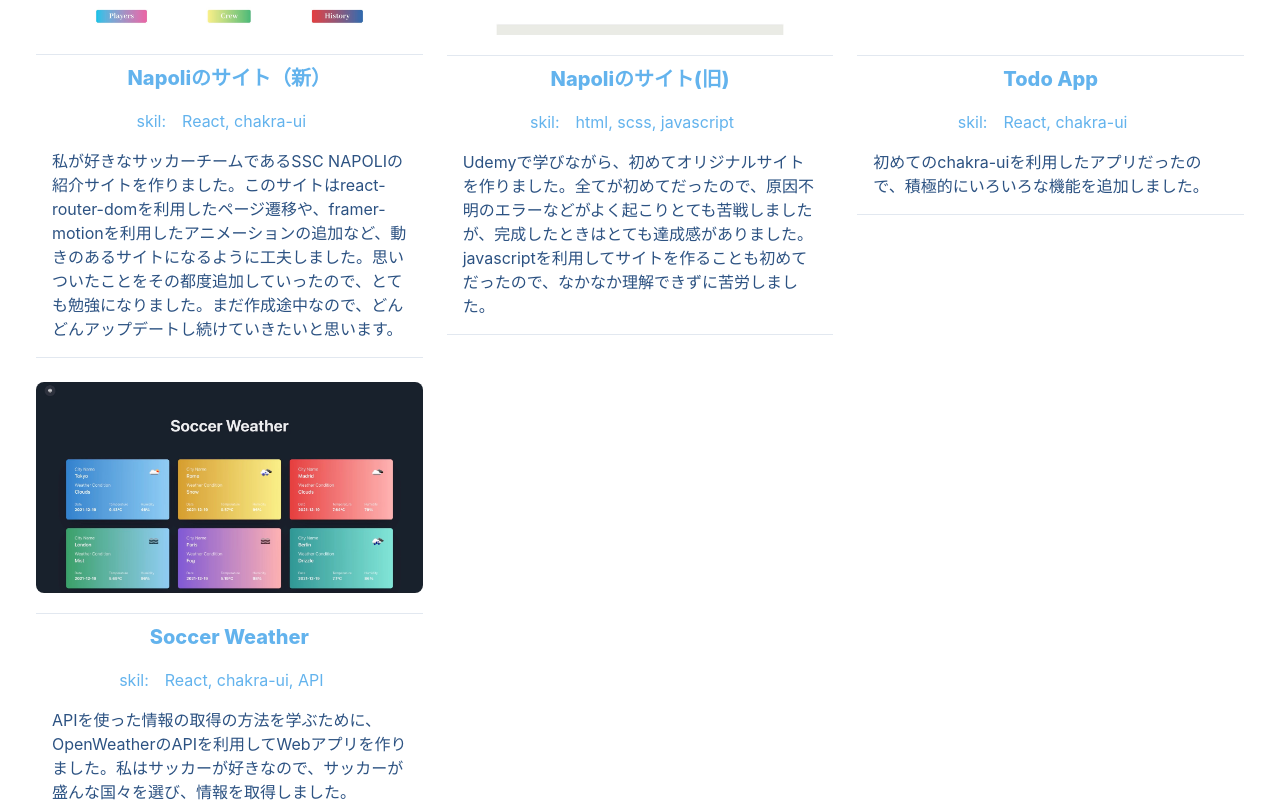
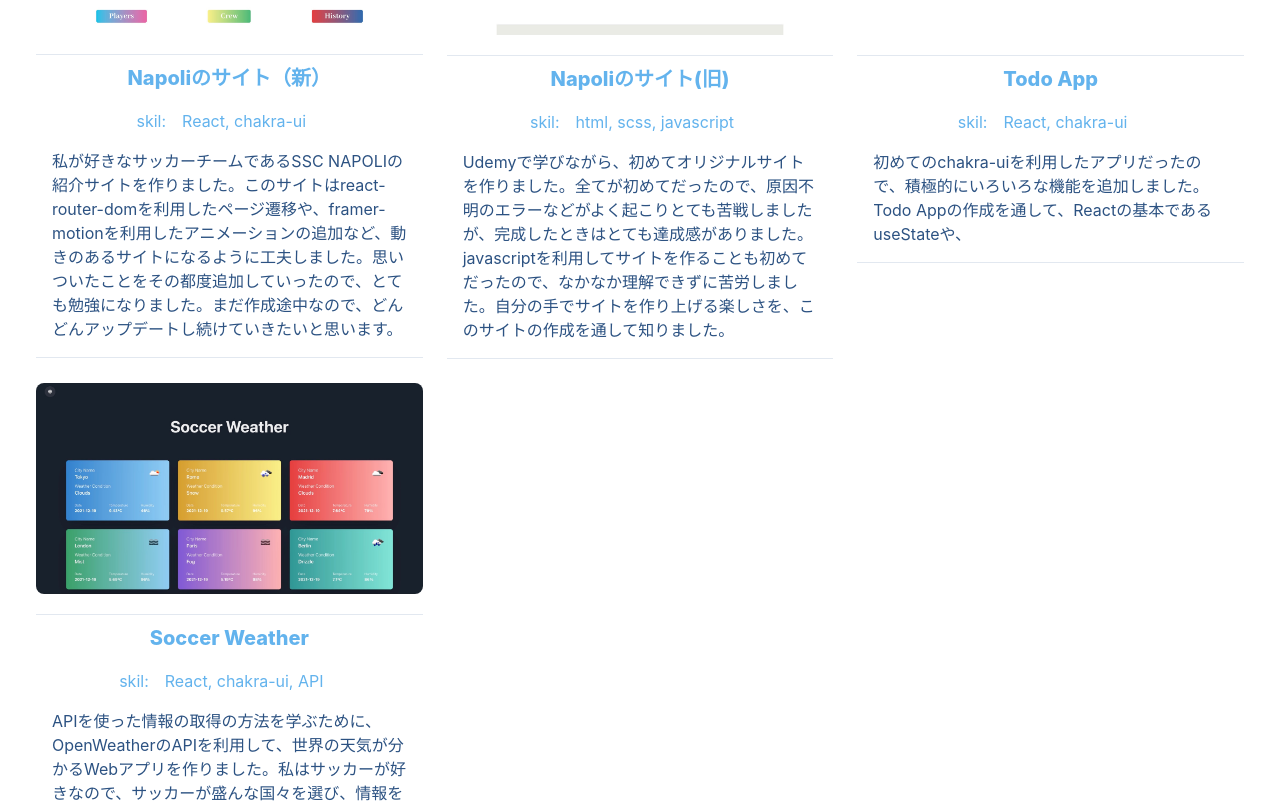
Before and after one commit to RickTurbo/Portfolio, a React (Create React App) app: page / in a window 1280 px wide. Shown: the part 980-1783 px from the top of the page. Built offline with nearby package versions, Linux system fonts and the light colour scheme.

Commit message:
worksの編集

```diff
--- a/src/components/Main.jsx
+++ b/src/components/Main.jsx
@@ -240,7 +240,7 @@ function Main() {
                   <Box pr="4">html, scss, javascript</Box>
                 </Flex>
                 <Box pt="4" color="blue.700">
-                Udemyで学びながら、初めてオリジナルサイトを作りました。全てが初めてだったので、原因不明のエラーなどがよく起こりとても苦戦しましたが、完成したときはとても達成感がありました。javascriptを利用してサイトを作ることも初めてだったので、なかなか理解できずに苦労しました。
+                Udemyで学びながら、初めてオリジナルサイトを作りました。全てが初めてだったので、原因不明のエラーなどがよく起こりとても苦戦しましたが、完成したときはとても達成感がありました。javascriptを利用してサイトを作ることも初めてだったので、なかなか理解できずに苦労しました。自分の手でサイトを作り上げる楽しさを、このサイトの作成を通して知りました。
                 </Box>
               </AccordionPanel>
             </AccordionItem>
@@ -290,7 +290,7 @@ function Main() {
                   <Box pr="4">React, chakra-ui</Box>
                 </Flex>
                 <Box pt="4" color="blue.700">
-                  初めてのchakra-uiを利用したアプリだったので、積極的にいろいろな機能を追加しました。
+                  初めてのchakra-uiを利用したアプリだったので、積極的にいろいろな機能を追加しました。Todo Appの作成を通して、Reactの基本であるuseStateや、
                 </Box>
               </AccordionPanel>
             </AccordionItem>
@@ -339,7 +339,7 @@ function Main() {
                   <Box pr="4">React, chakra-ui, API</Box>
                 </Flex>
                 <Box pt="4" color="blue.700">
-                  APIを使った情報の取得の方法を学ぶために、OpenWeatherのAPIを利用してWebアプリを作りました。私はサッカーが好きなので、サッカーが盛んな国々を選び、情報を取得しました。
+                  APIを使った情報の取得の方法を学ぶために、OpenWeatherのAPIを利用して、世界の天気が分かるWebアプリを作りました。私はサッカーが好きなので、サッカーが盛んな国々を選び、情報を取得しました。APIを使うことが初めてだったので詰まるところもありましたが、使いこなすことが出来れば様々なことに利用できることが分かったので、積極的に使っていきたいです。
                 </Box>
               </AccordionPanel>
             </AccordionItem>
```
